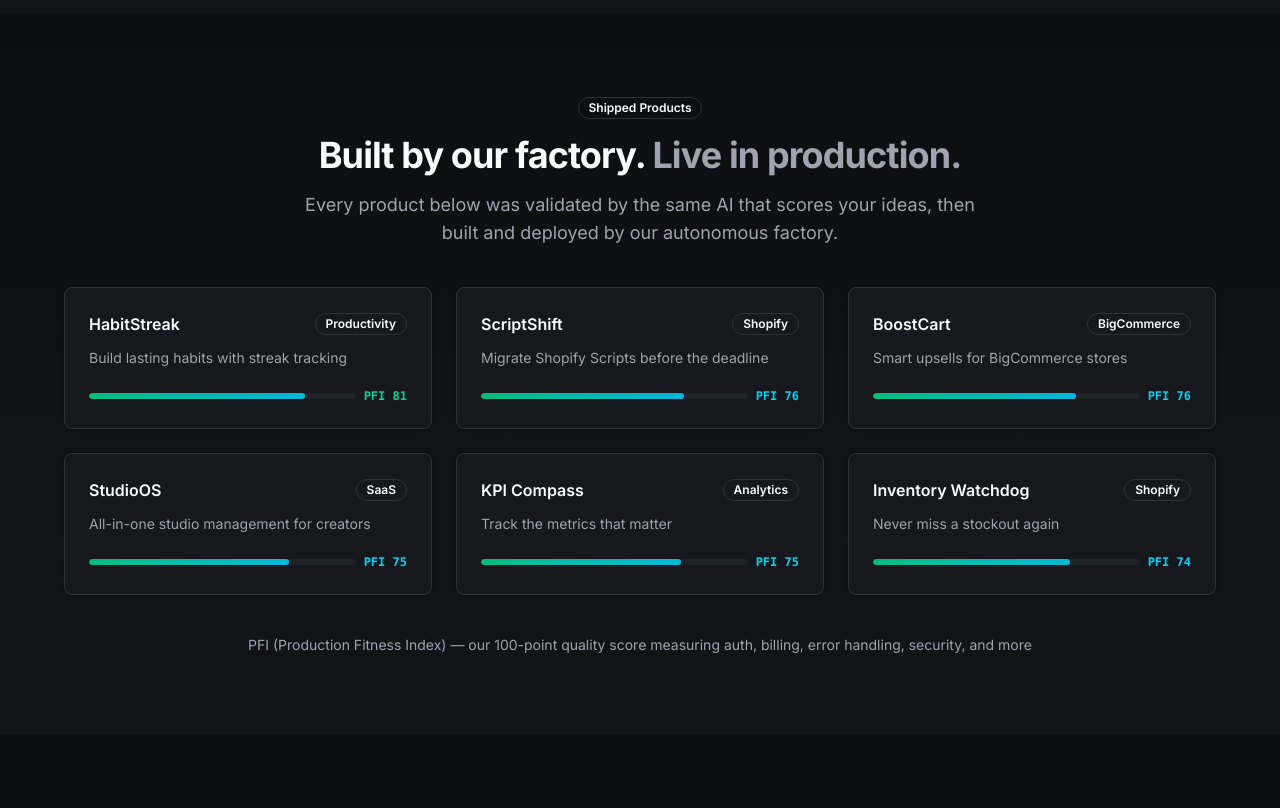
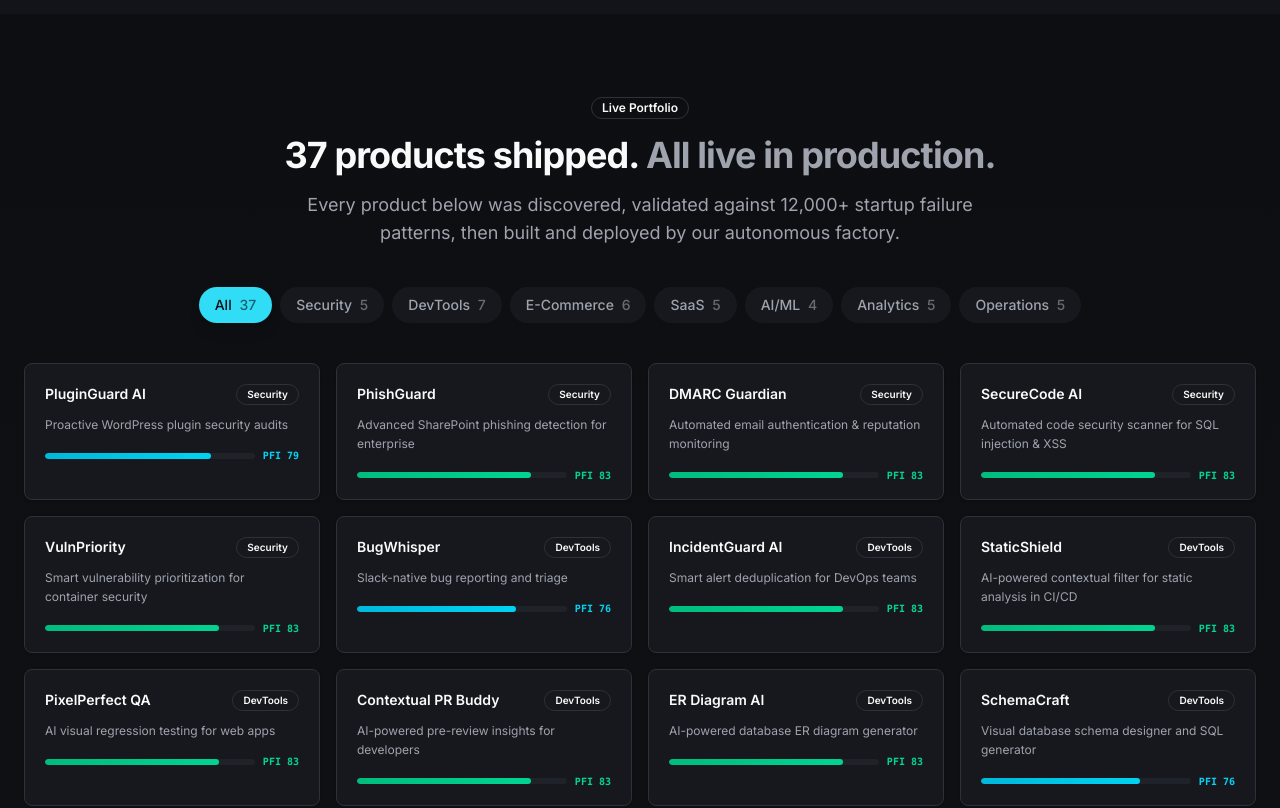
Before and after one commit to jguidroz-hub/greenbelt-site, a Next.js app: page / in a window 1280 px wide. Shown: the part 1620-2428 px from the top of the page. Built offline with nearby package versions, Linux system fonts and the light colour scheme; no server answers.

Commit message:
feat: update portfolio — 37 live products with category filters

```diff
--- a/components/landing/PortfolioSection.tsx
+++ b/components/landing/PortfolioSection.tsx
@@ -1,15 +1,74 @@
+"use client";
+
+import { useState } from "react";
 import { Badge } from "@/components/ui/badge";
 import { Card, CardContent } from "@/components/ui/card";
 import { ExternalLink } from "lucide-react";
 
-const ventures = [
-  { name: "HabitStreak", tagline: "Build lasting habits with streak tracking", url: "https://habitstreak.io", pfi: 81, category: "Productivity" },
-  { name: "ScriptShift", tagline: "Migrate Shopify Scripts before the deadline", url: "https://scriptshift.vercel.app", pfi: 76, category: "Shopify" },
-  { name: "BoostCart", tagline: "Smart upsells for BigCommerce stores", url: "https://boostcart-upsell.vercel.app", pfi: 76, category: "BigCommerce" },
+type Category = "All" | "Security" | "DevTools" | "E-Commerce" | "SaaS" | "AI/ML" | "Analytics" | "Operations";
+
+interface Venture {
+  name: string;
+  tagline: string;
+  url: string;
+  pfi: number;
+  category: Category;
+}
+
+const ventures: Venture[] = [
+  // Security
+  { name: "PluginGuard AI", tagline: "Proactive WordPress plugin security audits", url: "https://pluginguard-ai-proactive-wordpress.vercel.app", pfi: 79, category: "Security" },
+  { name: "PhishGuard", tagline: "Advanced SharePoint phishing detection for enterprise", url: "https://phishguard-advanced-sharepoint-phis.vercel.app", pfi: 83, category: "Security" },
+  { name: "DMARC Guardian", tagline: "Automated email authentication & reputation monitoring", url: "https://dmarc-guardian-automated-email-auth.vercel.app", pfi: 83, category: "Security" },
+  { name: "SecureCode AI", tagline: "Automated code security scanner for SQL injection & XSS", url: "https://securecode-ai-automated-code-security-scanner-for-bl0cu3nfx.vercel.app", pfi: 83, category: "Security" },
+  { name: "VulnPriority", tagline: "Smart vulnerability prioritization for container security", url: "https://vulnpriority-smart-vulnerability-prioritization-for-4khxecnim.vercel.app", pfi: 83, category: "Security" },
+
+  // DevTools
+  { name: "BugWhisper", tagline: "Slack-native bug reporting and triage", url: "https://bugwhisper-slack.vercel.app", pfi: 76, category: "DevTools" },
+  { name: "IncidentGuard AI", tagline: "Smart alert deduplication for DevOps teams", url: "https://incidentguard-ai-smart-alert-dedupl.vercel.app", pfi: 83, category: "DevTools" },
+  { name: "StaticShield", tagline: "AI-powered contextual filter for static analysis in CI/CD", url: "https://staticshield-ai-powered-contextual-filter-for-static-a4z7uf1ac.vercel.app", pfi: 83, category: "DevTools" },
+  { name: "PixelPerfect QA", tagline: "AI visual regression testing for web apps", url: "https://pixelperfect-qa-ai-visual-regressio.vercel.app", pfi: 83, category: "DevTools" },
+  { name: "Contextual PR Buddy", tagline: "AI-powered pre-review insights for developers", url: "https://contextual-pr-buddy-ai-powered-pre.vercel.app", pfi: 83, category: "DevTools" },
+  { name: "ER Diagram AI", tagline: "AI-powered database ER diagram generator", url: "https://erdiagramai-ai-powered-database-er.vercel.app", pfi: 83, category: "DevTools" },
+  { name: "SchemaCraft", tagline: "Visual database schema designer and SQL generator", url: "https://schemacraft.vercel.app", pfi: 76, category: "DevTools" },
+
+  // E-Commerce
+  { name: "ScriptShift", tagline: "Migrate Shopify Scripts before the June 2026 deadline", url: "https://scriptshift.vercel.app", pfi: 76, category: "E-Commerce" },
+  { name: "BoostCart", tagline: "Smart upsells for BigCommerce stores", url: "https://boostcart-upsell.vercel.app", pfi: 76, category: "E-Commerce" },
+  { name: "Inventory Watchdog", tagline: "Never miss a stockout again — Shopify inventory alerts", url: "https://inventory-watchdog.vercel.app", pfi: 74, category: "E-Commerce" },
+  { name: "DupeDetect AI", tagline: "Automated product similarity monitoring for brands", url: "https://dupedetect-ai-automated-product-sim.vercel.app", pfi: 83, category: "E-Commerce" },
+  { name: "ProductPalette AI", tagline: "AI-powered e-commerce product recoloring", url: "https://productpalette-ai-e-commerce-recolo.vercel.app", pfi: 83, category: "E-Commerce" },
+  { name: "ReferralFlow AI", tagline: "Automated e-commerce referral & affiliate programs", url: "https://referralflow-ai-automated-e-commerce-referral-affili-1925u5zye.vercel.app", pfi: 83, category: "E-Commerce" },
+
+  // SaaS / Productivity
+  { name: "HabitStreak", tagline: "Build lasting habits with streak tracking & analytics", url: "https://habitstreak.io", pfi: 81, category: "SaaS" },
   { name: "StudioOS", tagline: "All-in-one studio management for creators", url: "https://studioos-delta.vercel.app", pfi: 75, category: "SaaS" },
-  { name: "KPI Compass", tagline: "Track the metrics that matter", url: "https://kpi-compass-three.vercel.app", pfi: 75, category: "Analytics" },
-  { name: "Inventory Watchdog", tagline: "Never miss a stockout again", url: "https://shopify-inventory-watchdog.vercel.app", pfi: 74, category: "Shopify" },
+  { name: "OnboardFlow", tagline: "Interactive remote training modules for teams", url: "https://onboardflow-interactive-remote-trai.vercel.app", pfi: 83, category: "SaaS" },
+  { name: "PIP Pilot", tagline: "AI-assisted performance improvement plans", url: "https://pip-pilot-ai-assisted-performance-i.vercel.app", pfi: 83, category: "SaaS" },
+  { name: "PropCare", tagline: "Landlord maintenance manager for property owners", url: "https://propcare-landlord-maintenance-manag.vercel.app", pfi: 83, category: "SaaS" },
+
+  // AI/ML
+  { name: "RAGEvalGen", tagline: "AI-powered RAG evaluation dataset generator", url: "https://ragevalgen-ai-powered-rag-evaluation-dataset-generat-ostwjx12n.vercel.app", pfi: 83, category: "AI/ML" },
+  { name: "Multi-LLM Failover", tagline: "Automatic LLM failover and load balancing", url: "https://multi-llm-failover.vercel.app", pfi: 76, category: "AI/ML" },
+  { name: "GPU Vector Search", tagline: "Managed ANNS infrastructure for AI applications", url: "https://gpu-vector-search-service-managed-a.vercel.app", pfi: 83, category: "AI/ML" },
+  { name: "CleanDOM", tagline: "AI-powered DOM pruning for web agents", url: "https://cleandom-ai-powered-dom-pruning-for.vercel.app", pfi: 83, category: "AI/ML" },
+
+  // Analytics & Operations
+  { name: "KPI Compass", tagline: "Track the metrics that matter for your business", url: "https://kpi-compass-three.vercel.app", pfi: 75, category: "Analytics" },
+  { name: "Sales Data Cleaner", tagline: "AI-powered CRM data hygiene automation", url: "https://gb-sales-data-cleaner-ai-powered-cr.vercel.app", pfi: 76, category: "Analytics" },
+  { name: "SEO Scout", tagline: "AI technical SEO audit & fix recommendations", url: "https://seo-scout-ai-technical-seo-audit-a8xaypy5f-greenbelt.vercel.app", pfi: 83, category: "Analytics" },
+  { name: "FabricFlow AI", tagline: "Power BI capacity optimizer for data teams", url: "https://fabricflow-ai-power-bi-capacity-opt.vercel.app", pfi: 83, category: "Analytics" },
+  { name: "PreMarketEdge", tagline: "Automated daily trading briefings & market intel", url: "https://premarketedge-automated-daily-tradi.vercel.app", pfi: 83, category: "Analytics" },
+
+  // Operations
+  { name: "ComplianceOS", tagline: "AI regulatory requirement tracker for small business", url: "https://complianceos-ai-regulatory-requirem.vercel.app", pfi: 83, category: "Operations" },
+  { name: "HazmatDocs AI", tagline: "Simplify & translate bills of lading/SDS for drivers", url: "https://hazmatdocs-ai-simplify-translate-bi.vercel.app", pfi: 83, category: "Operations" },
+  { name: "HOS Pilot", tagline: "AI-driven truck driver schedule optimizer", url: "https://hos-pilot-ai-driven-truck-driver-sc.vercel.app", pfi: 83, category: "Operations" },
+  { name: "GlobalGuide AI", tagline: "Corporate travel safety briefings powered by AI", url: "https://globalguide-ai-corporate-travel-saf.vercel.app", pfi: 83, category: "Operations" },
+  { name: "WeatherOps", tagline: "Hyperlocal weather API for field service optimization", url: "https://weatherops-hyperlocal-weather-api-for-field-service-brdhzthms.vercel.app", pfi: 83, category: "Operations" },
 ];
+
+const categories: Category[] = ["All", "Security", "DevTools", "E-Commerce", "SaaS", "AI/ML", "Analytics", "Operations"];
 
 function getPfiColor(pfi: number) {
   if (pfi >= 80) return "text-emerald-400";
@@ -17,39 +76,67 @@ function getPfiColor(pfi: number) {
   return "text-amber-400";
 }
 
+function getPfiBarColor(pfi: number) {
+  if (pfi >= 80) return "from-emerald-500 to-emerald-400";
+  if (pfi >= 70) return "from-cyan-500 to-cyan-400";
+  return "from-amber-500 to-amber-400";
+}
+
 export default function PortfolioSection() {
+  const [activeCategory, setActiveCategory] = useState<Category>("All");
+
+  const filtered = activeCategory === "All" ? ventures : ventures.filter(v => v.category === activeCategory);
+  const counts = Object.fromEntries(categories.map(c => [c, c === "All" ? ventures.length : ventures.filter(v => v.category === c).length]));
+
   return (
     <section className="px-6 py-20 bg-gradient-to-b from-background to-muted/30" id="portfolio">
-      <div className="max-w-6xl mx-auto space-y-10">
+      <div className="max-w-7xl mx-auto space-y-10">
         <div className="text-center space-y-4">
-          <Badge variant="outline" className="mb-4">Shipped Products</Badge>
+          <Badge variant="outline" className="mb-4">Live Portfolio</Badge>
           <h2 className="text-3xl md:text-4xl font-bold tracking-tight">
-            Built by our factory. <span className="text-muted-foreground">Live in production.</span>
+            {ventures.length} products shipped. <span className="text-muted-foreground">All live in production.</span>
           </h2>
           <p className="text-lg text-muted-foreground max-w-2xl mx-auto">
-            Every product below was validated by the same AI that scores your ideas,
+            Every product below was discovered, validated against 12,000+ startup failure patterns,
             then built and deployed by our autonomous factory.
           </p>
         </div>
 
-        <div className="grid sm:grid-cols-2 lg:grid-cols-3 gap-6">
-          {ventures.map((v) => (
+        {/* Category filter */}
+        <div className="flex flex-wrap justify-center gap-2">
+          {categories.map((cat) => (
+            <button
+              key={cat}
+              onClick={() => setActiveCategory(cat)}
+              className={`px-4 py-2 rounded-full text-sm font-medium transition-all ${
+                activeCategory === cat
+                  ? "bg-primary text-primary-foreground shadow-lg"
+                  : "bg-muted/50 text-muted-foreground hover:bg-muted hover:text-foreground"
+              }`}
+            >
+              {cat} <span className="opacity-60 ml-1">{counts[cat]}</span>
+            </button>
+          ))}
+        </div>
+
+        <div className="grid sm:grid-cols-2 lg:grid-cols-3 xl:grid-cols-4 gap-4">
+          {filtered.map((v) => (
             <a key={v.name} href={v.url} target="_blank" rel="noopener noreferrer" className="group">
-              <Card className="h-full hover:border-primary/50 transition-all duration-300 hover:shadow-lg cursor-pointer">
-                <CardContent className="pt-6 space-y-3">
+              <Card className="h-full hover:border-primary/50 transition-all duration-300 hover:shadow-lg hover:-translate-y-0.5 cursor-pointer">
+                <CardContent className="pt-5 pb-4 px-5 space-y-2.5">
                   <div className="flex items-center justify-between">
-                    <div className="flex items-center gap-2">
-                      <span className="font-semibold">{v.name}</span>
-                      <ExternalLink className="w-3 h-3 text-muted-foreground opacity-0 group-hover:opacity-100 transition-opacity" />
+                    <div className="flex items-center gap-2 min-w-0">
+                      <span className="font-semibold text-sm truncate">{v.name}</span>
+                      <ExternalLink className="w-3 h-3 text-muted-foreground opacity-0 group-hover:opacity-100 transition-opacity flex-shrink-0" />
                     </div>
-                    <Badge variant="outline" className="text-xs">{v.category}</Badge>
+                    <Badge variant="outline" className="text-[10px] flex-shrink-0 ml-2">{v.category}</Badge>
                   </div>
-                  <p className="text-sm text-muted-foreground">{v.tagline}</p>
-                  <div className="flex items-center gap-2 pt-2">
+                  <p className="text-xs text-muted-foreground leading-relaxed">{v.tagline}</p>
+                  <div className="flex items-center gap-2 pt-1">
                     <div className="h-1.5 flex-1 rounded-full bg-muted overflow-hidden">
-                      <div className="h-full rounded-full bg-gradient-to-r from-emerald-500 to-cyan-500" style={{ width: `${v.pfi}%` }} />
+                      <div className={`h-full rounded-full bg-gradient-to-r ${getPfiBarColor(v.pfi)}`} style={{ width: `${v.pfi}%` }} />
                     </div>
-                    <span className={`text-xs font-mono font-bold ${getPfiColor(v.pfi)}`}>PFI {v.pfi}</span>
+                    <span className={`text-[10px] font-mono font-bold ${getPfiColor(v.pfi)}`}>PFI {v.pfi}</span>
                   </div>
                 </CardContent>
               </Card>
@@ -57,9 +144,14 @@ export default function PortfolioSection() {
           ))}
         </div>
 
-        <p className="text-center text-sm text-muted-foreground">
-          PFI (Production Fitness Index) — our 100-point quality score measuring auth, billing, error handling, security, and more
-        </p>
+        <div className="text-center space-y-2">
+          <p className="text-sm text-muted-foreground">
+            Showing {filtered.length} of {ventures.length} shipped products · {ventures.length + 100}+ more validated and in pipeline
+          </p>
+          <p className="text-xs text-muted-foreground/70">
+            PFI (Production Fitness Index) — our 100-point quality score measuring auth, billing, error handling, security, and more
+          </p>
+        </div>
       </div>
     </section>
   );
```
